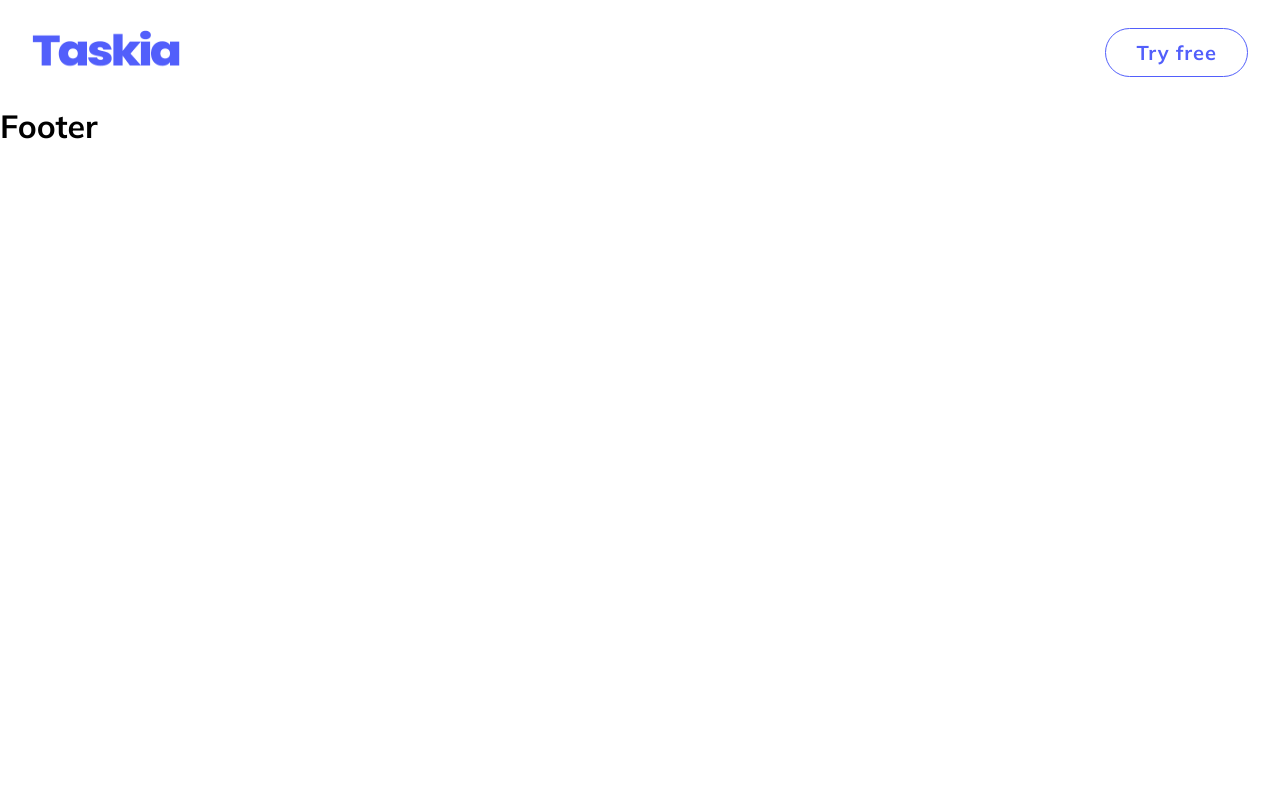
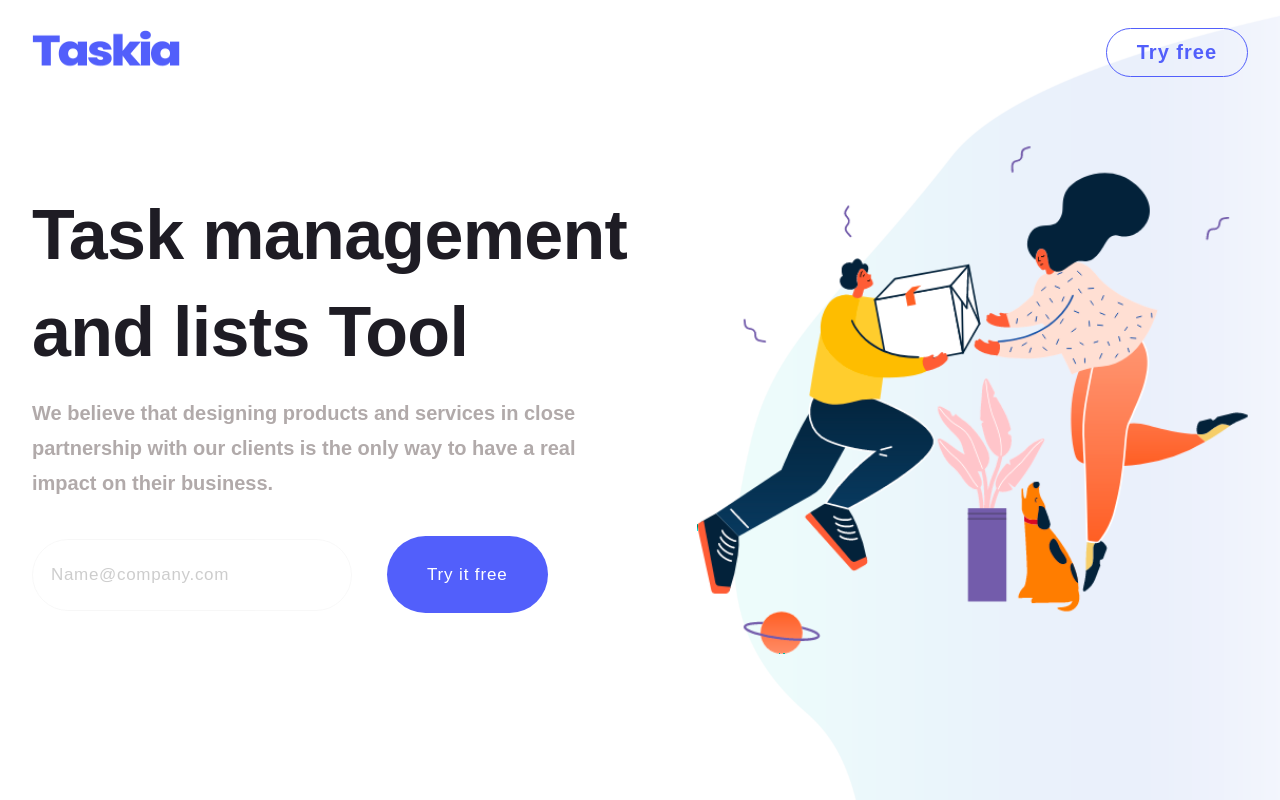
Before and after one commit to saidMounaim/Taskia, a Next.js app: page / in a window 1280 px wide. Shown: the top 800 px of the page. Built offline with nearby package versions, Linux system fonts and the light colour scheme.

Commit message:
Add Hero Section

```diff
--- a/components/Hero.js
+++ b/components/Hero.js
@@ -1,7 +1,33 @@
+import Image from 'next/image';
+
 const Hero = () => {
     return (
         <section className="hero-section">
+            <div className="container-hero">
 
+                <div className="content-hero">
+
+                    <div className="left-side">
+                        <h1>Task management and lists Tool</h1>
+                        <p>We believe that designing products and services in close
+                            partnership with our clients is the only way to have a real
+                            impact on their business.</p>
+                        <form>
+                            <div className="form-group">
+                                <input type="email" placeholder="Name@company.com" />
+                                <button type="submit" >Try it free</button>
+                            </div>
+                        </form>
+                    </div>
+
+
+                    <div className="right-side">
+                        <Image src="/hero.svg" layout="fill" />
+                    </div>
+
+                </div>
+
+            </div>
         </section>
     )
 }
--- a/pages/index.js
+++ b/pages/index.js
@@ -1,4 +1,7 @@
 import Head from 'next/head'
+
+// Sections
+import Hero from '../components/Hero';
 
 export default function Home() {
   return (
@@ -7,6 +10,9 @@ export default function Home() {
         <title>Taskia | Landing Page</title>
         <link rel="icon" href="/favicon.ico" />
       </Head>
+
+      <Hero />
+
     </>
   )
 }
--- a/styles/globals.css
+++ b/styles/globals.css
@@ -1,8 +1,18 @@
+* {
+  padding: 0;
+  margin: 0;
+  box-sizing: border-box;
+}
+
 html,
 body {
+  height: 9000px;
   padding: 0;
   margin: 0;
-  font-family: 'Mulish', sans-serif;
+  font-family: 'Poppins', sans-serif;
+  background-image: url(../public/bg.png);
+  background-repeat: no-repeat;
+  background-size: contain;
 }
 
 a {
--- a/styles/style.css
+++ b/styles/style.css
@@ -1,5 +1,4 @@
-@import url('https://fonts.googleapis.com/css2?family=Mulish:wght@300;400;500;600;700&display=swap');
-
+@import url('https://fonts.googleapis.com/css2family=Poppins:wght@300;400;500;600;700&display=swap');
 /** Start Header CSS **/
 
 header {
@@ -10,6 +9,9 @@ header {
     display: flex;
     justify-content: space-between;
     align-items: center;
+    position: absolute;
+    left: 0;
+    right: 0;
 }
 
 header .logo {
@@ -43,3 +45,98 @@ header .btn-try button {
 }
 
 /** End Header Css **/
+
+
+/** Start Hero Css **/
+
+.hero-section {
+    height: 100vh;
+    display: flex;
+    flex-direction: column;
+    justify-content: center;
+}
+
+.hero-section .container-hero {
+    width: 1290px;
+    margin: auto;
+    max-width: 95%;
+}
+
+.hero-section .content-hero {
+    display: flex;
+    justify-content: space-between;
+    align-items: center;
+}
+
+.hero-section .content-hero .left-side {
+    width: 700px;
+    max-width: 100%;
+    display: flex;
+    flex-direction: column;
+}
+
+.hero-section .content-hero .left-side h1 {
+    font-weight: 700;
+    font-size: 70px;
+    letter-spacing: -0.01em;
+    line-height: 97px;
+    text-align: left;
+    color: #1e1c24;
+}
+
+.hero-section .content-hero .left-side p {
+    width: 90%;
+    font-weight: bold;
+    font-size: 20px;
+    line-height: 35px;
+    text-align: left;
+    color: #b1aaaa;
+    margin-top: 15px;
+}
+
+.hero-section .content-hero .left-side .form-group {
+    display: flex;
+    align-items: center;
+    margin-top: 35px;
+}
+
+.hero-section .content-hero .left-side .form-group input {
+    width: 320px;
+    background: transparent;
+    outline: none;
+    border: 1px solid #EBEBEB;
+    border-radius: 40px;
+    padding: 25px 18px;
+    font-weight: 300;
+    font-size: 17px;
+    letter-spacing: 0.04em;
+    text-align: left;
+    color: rgba(30, 28, 36, 0.85);
+    opacity: 0.36;
+}
+
+.hero-section .content-hero .left-side .form-group button {
+    font-family: inherit;
+    padding: 25px 40px;
+    background-color: transparent;
+    outline: none;
+    border: none;
+    background: #525FFB;
+    font-weight: 500;
+    font-size: 17px;
+    letter-spacing: 0.05em;
+    line-height: 27px;
+    text-align: left;
+    color: #fff;
+    border-radius: 40px;
+    cursor: pointer;
+    margin-left: 35px;
+}
+
+.hero-section .content-hero .right-side {
+    width: 580px;
+    height: 520px;
+    position: relative;
+}
+
+/**  End Hero Css **/
```
